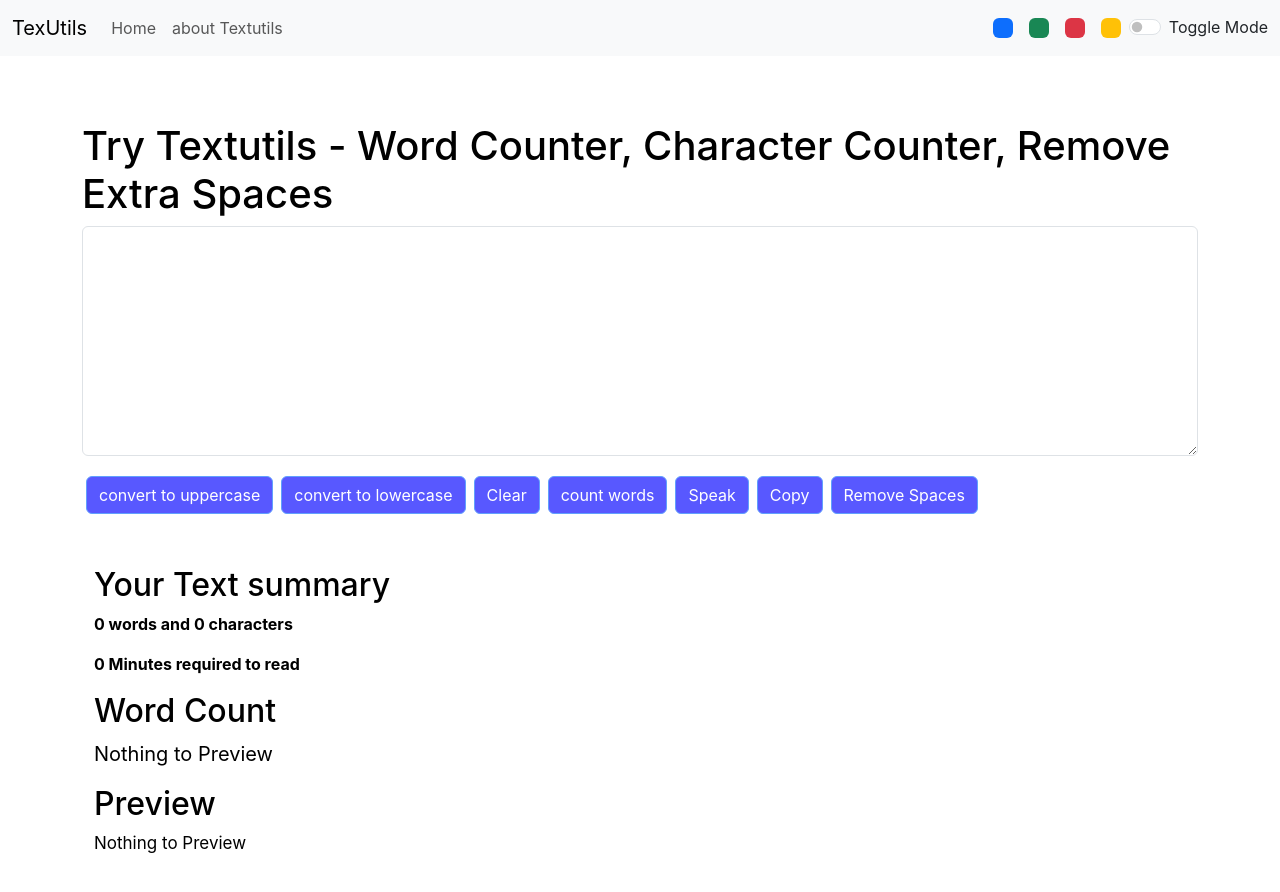
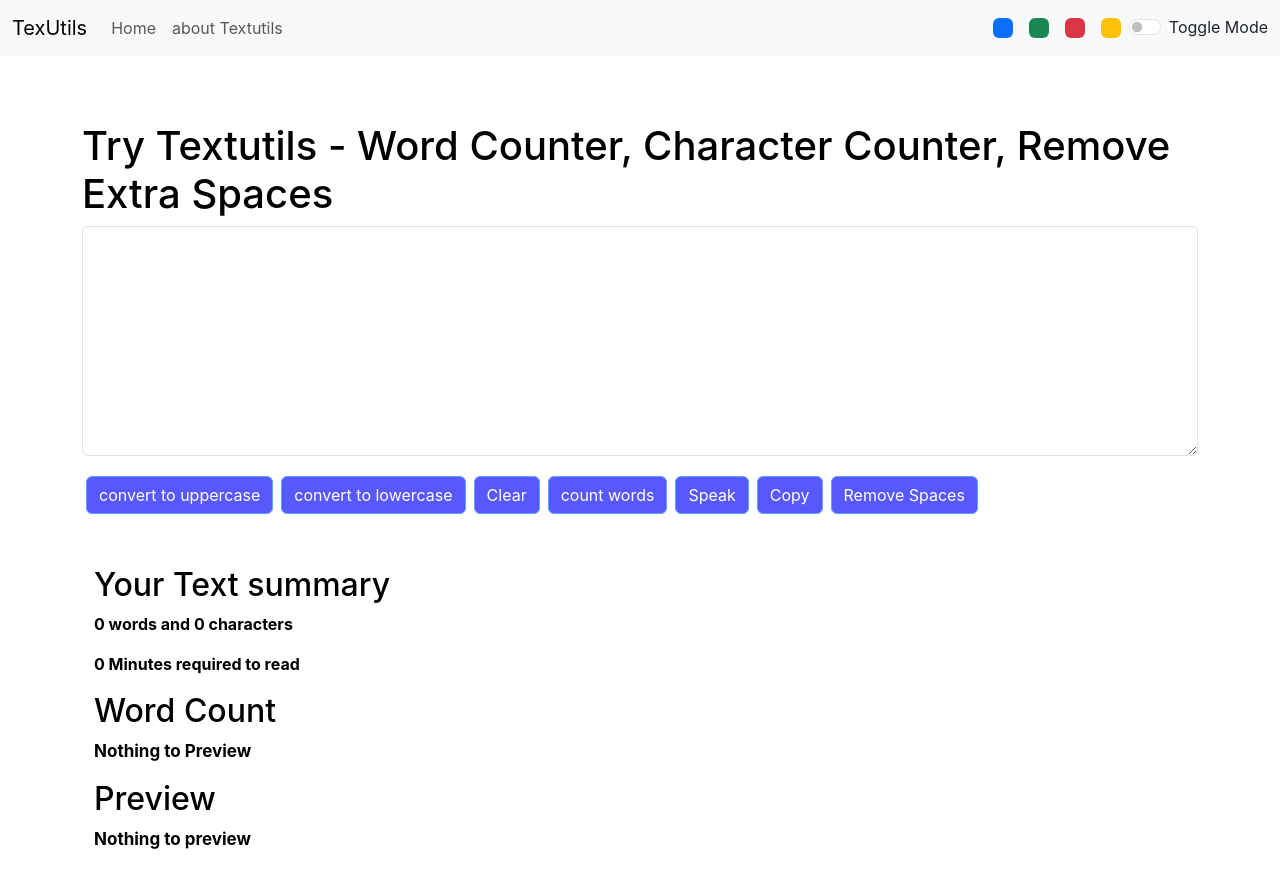
Before and after one commit to shriniwaspatil1863/textutils, a React (Create React App) app: page / in a window 1280 px wide. Shown: the top 892 px of the page. Built offline with nearby package versions, Linux system fonts and the light colour scheme.

Commit message:
textform changed

```diff
--- a/src/components/TextForm.js
+++ b/src/components/TextForm.js
@@ -13,6 +13,7 @@ export default function TextForm(props) {
 
         console.log("onchange done");
         props.setText(event.target.value);
+        setwordcount(false);
 
 
     }
@@ -99,8 +100,9 @@ setwordcount(false);
                 <h2 style={{ color: props.textcolor }}>Your Text summary</h2>
                 <p style={{ color: props.textcolor }}><b>{props.text.split(/\s+/).filter((element) => { return element.length !== 0 }).length} words and {props.text.length} characters</b></p>
                 <p style={{ color: props.textcolor }}><b>{0.008 * props.text.split(" ").filter((element) => { return element.length !== 0 }).length} Minutes required to read</b></p>
-                <p style={{ fontSize: "20px", color: props.textcolor }}>
+                <p style={{ fontSize: "17px", color: props.textcolor }}>
                     <h2>Word Count</h2>
+                    <b>
                    {props.text.length>0?(wordcountclicked?( Object.entries(wordcounts).map(([word, count], index) => (
                             <div key={index}>
                                 {word} : {count}
@@ -108,6 +110,7 @@ setwordcount(false);
                    ):("click on count word button")):
                    ("Nothing to Preview")
                 }
+                </b>
                 </p>
                 {/* {Object.entries(wordcounts).map(([word, count], index) => (
                         <div key={index}>
@@ -115,7 +118,7 @@ setwordcount(false);
                         </div>
                     ))}</p> */}
                 <h2 style={{ color: props.textcolor }} className='mt-3'>Preview</h2>
-                <p style={{ color: props.textcolor, fontSize: '17px' }} >{props.text.length > 0 ? props.text : "Nothing to Preview"}</p>
+                <p style={{ color: props.textcolor, fontSize: '17px' }} >{props.text.length > 0 ? props.text : <b>Nothing to preview</b>}</p>
 
 
             </div>
```
